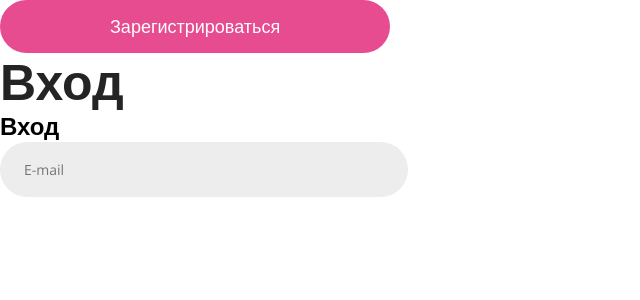
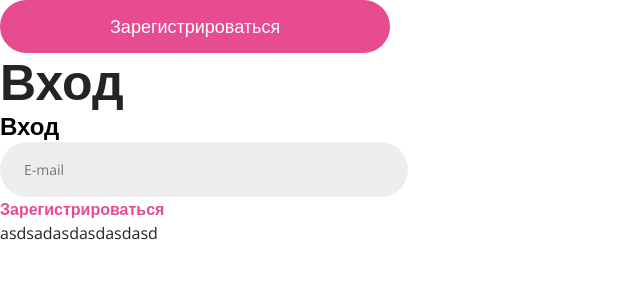
Before and after one commit to SGI12/warehouseAI_frontend, a Next.js app: page / in a window 1280 px wide. Shown: the top 300 px of the page, without its empty margins (0-640 px from the left). Built offline with nearby package versions, Linux system fonts and the light colour scheme; a web font is replaced by a local one.

Commit message:
added links and paragraphs

```diff
--- a/src/app/page.tsx
+++ b/src/app/page.tsx
@@ -3,6 +3,8 @@ import { ResetCSSGlobalStyle } from "@/styles/reset"
 import { ButtonStyled } from "@/components/buttons/button"
 import { H1Styled, H4Styled } from "@/components/headers/header"
 import { InputStyled } from "@/components/inputs/input"
+import { LinkStyled } from "@/components/links/link"
+import { TextDefaultStyled } from "@/components/paragraphs/p"
 
 
 
@@ -14,6 +16,8 @@ export default function Home() {
       <H1Styled >Вход</H1Styled>
       <H4Styled>Вход</H4Styled>
       <InputStyled/>
+      <LinkStyled>Зарегистрироваться</LinkStyled>
+      <TextDefaultStyled>asdsadasdasdasdasd</TextDefaultStyled>
     </div>
   )
 }
--- /dev/null
+++ b/src/components/links/link.ts
@@ -0,0 +1,28 @@
+import styled from 'styled-components'
+import { Open_Sans } from 'next/font/google'
+const opensans = Open_Sans({subsets: ['cyrillic', 'latin']})
+
+
+export const LinkStyled = styled.a.attrs(({href}) => ({
+
+    className: opensans.className,
+    href: href || '#'
+}))`
+
+font-size: 16px;
+font-style: normal;
+font-weight: 600;
+line-height: 150%; /* 24px */
+color: var(--accent, #E64C8F);
+display: block;
+text-decoration: none;
+
+&:hover {
+    text-decoration: underline;
+    color: #F467A4;
+}
+
+&:active {
+    color: #C83575;
+}
+`
--- /dev/null
+++ b/src/components/paragraphs/p.ts
@@ -0,0 +1,18 @@
+import styled from 'styled-components'
+import { Open_Sans } from 'next/font/google'
+const opensans = Open_Sans({subsets: ['cyrillic', 'latin']})
+
+export const TextDefaultStyled = styled.p.attrs({
+
+    className: opensans.className,
+
+})`
+
+color: ${props => props.color  ?  props.color : '#242424' };
+font-size: 16px;
+font-style: normal;
+font-weight: 400;
+line-height: 150%;
+display: block;
+
+`
```
Also changed, not shown: src/components/authcontainer/AuthContainer.tsx (added, +9 -0 lines), src/components/authcontainer/styled.ts (added).
